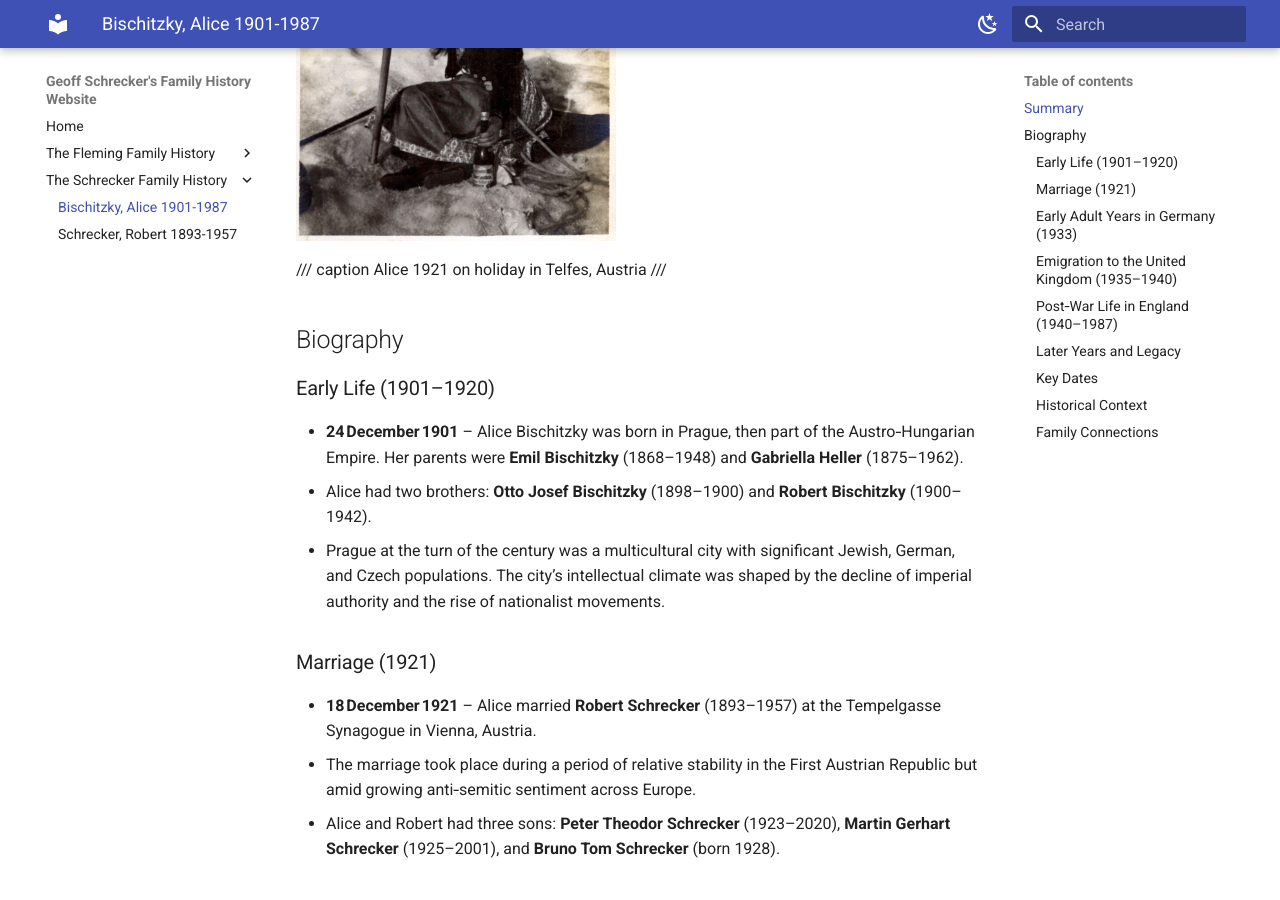
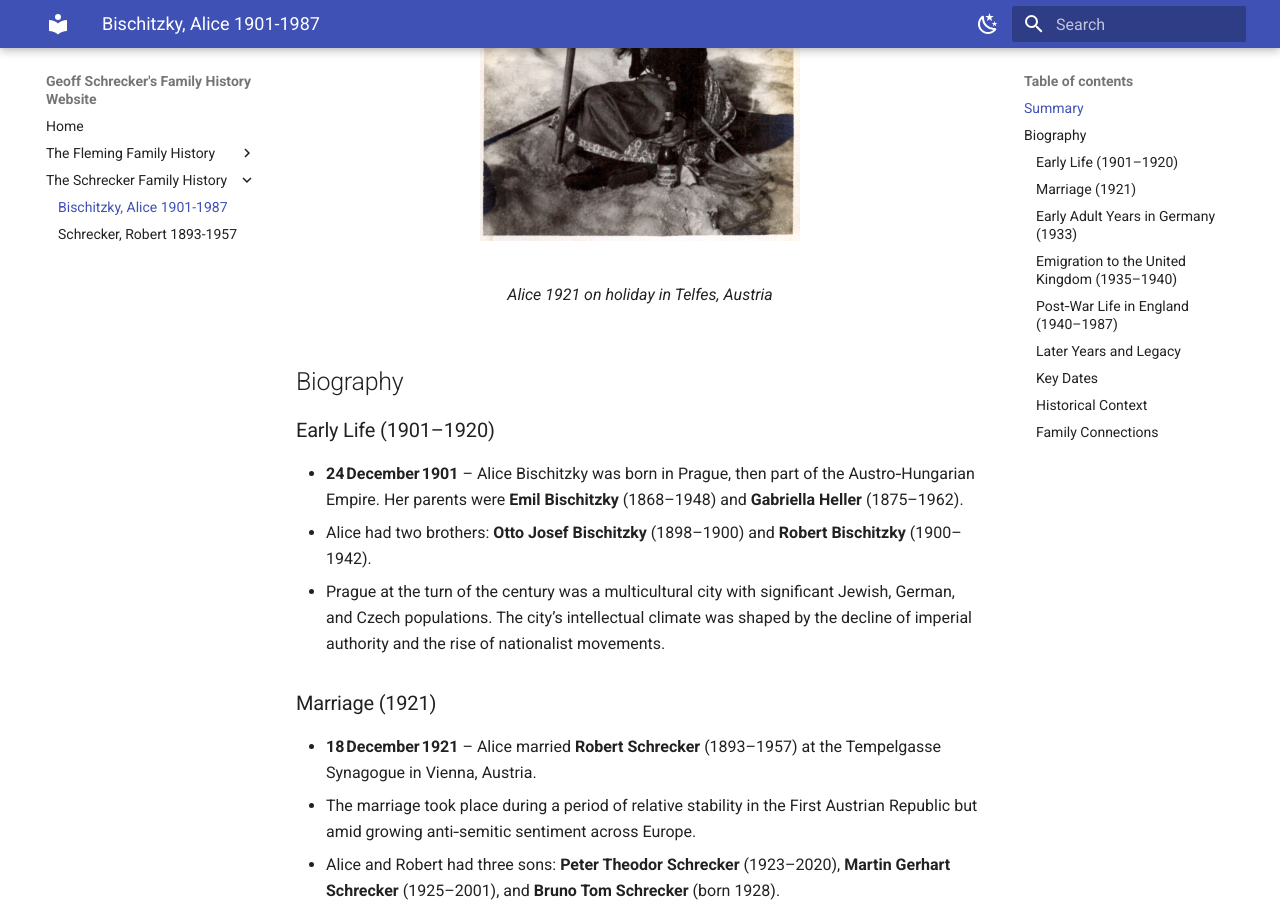
Before and after one commit to Schrecker-Family/Website, an MkDocs documentation site: the page built from docs/BischitzkyA1901.md, in a window 1280 px wide and 900 px high, scrolled down 727 px. Built offline with MkDocs 1.6.1 and Material for MkDocs 9.7.7, drawn with Linux system fonts in a browser that asks for light colours.

Commit message:
Add caption to Om Image

```diff
--- a/docs/BischitzkyA1901.md
+++ b/docs/BischitzkyA1901.md
@@ -4,11 +4,13 @@ Alice Bischitzky (1901–1987) was born in Prague, married in Vienna, and lived
 
 ---
 
-![Oma with Ice Pick](assets/BischitzkyA1901/Oma1921.jpg){: align=center }
+<figure markdown="span">
+  ![Oma with Ice Pick](assets/BischitzkyA1901/Oma1921.jpg){: align=center }
+  <figcaption>Alice 1921 on holiday in Telfes, Austria</figcaption>
+</figure>
 
-/// caption
-Alice 1921 on holiday in Telfes, Austria
-///
+
+
 
 
 ## Biography
```
